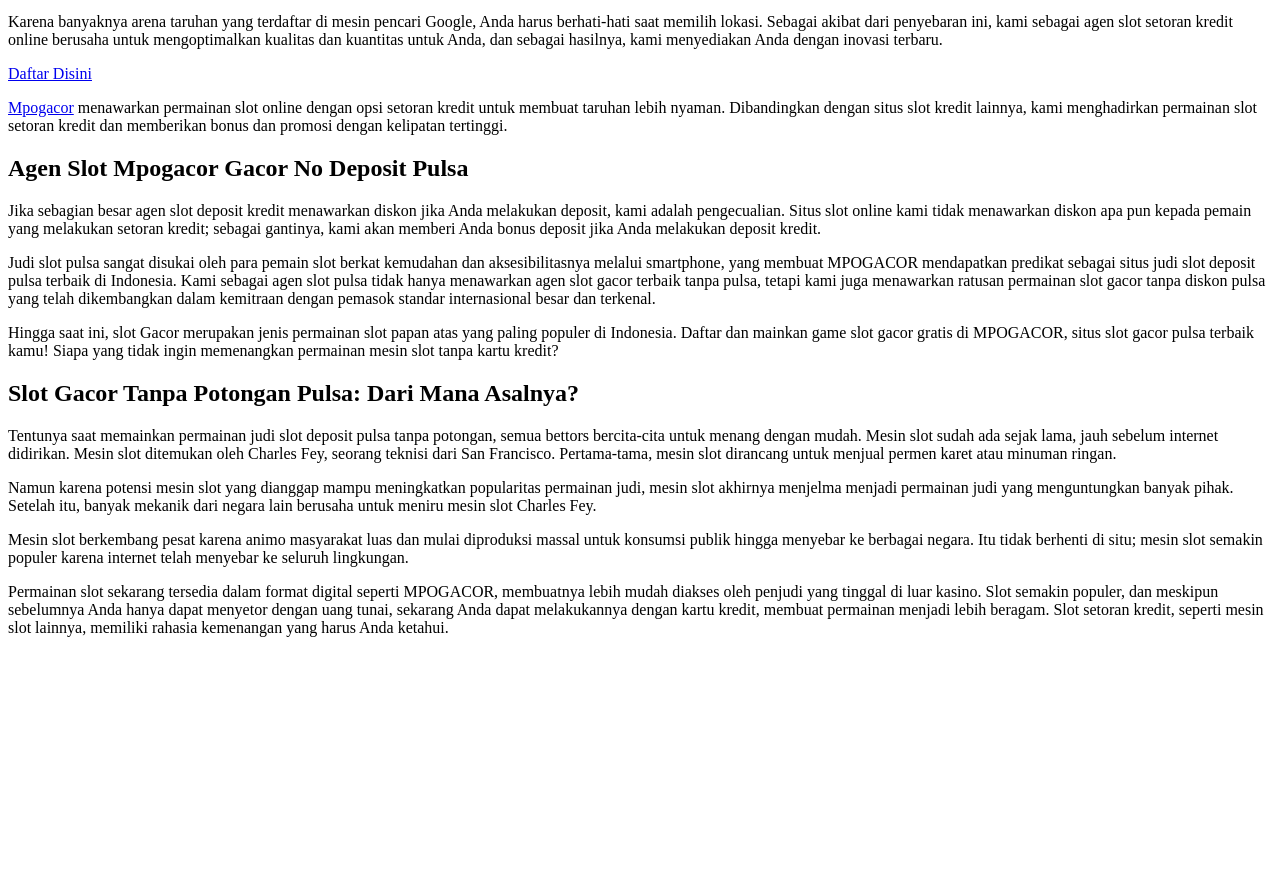
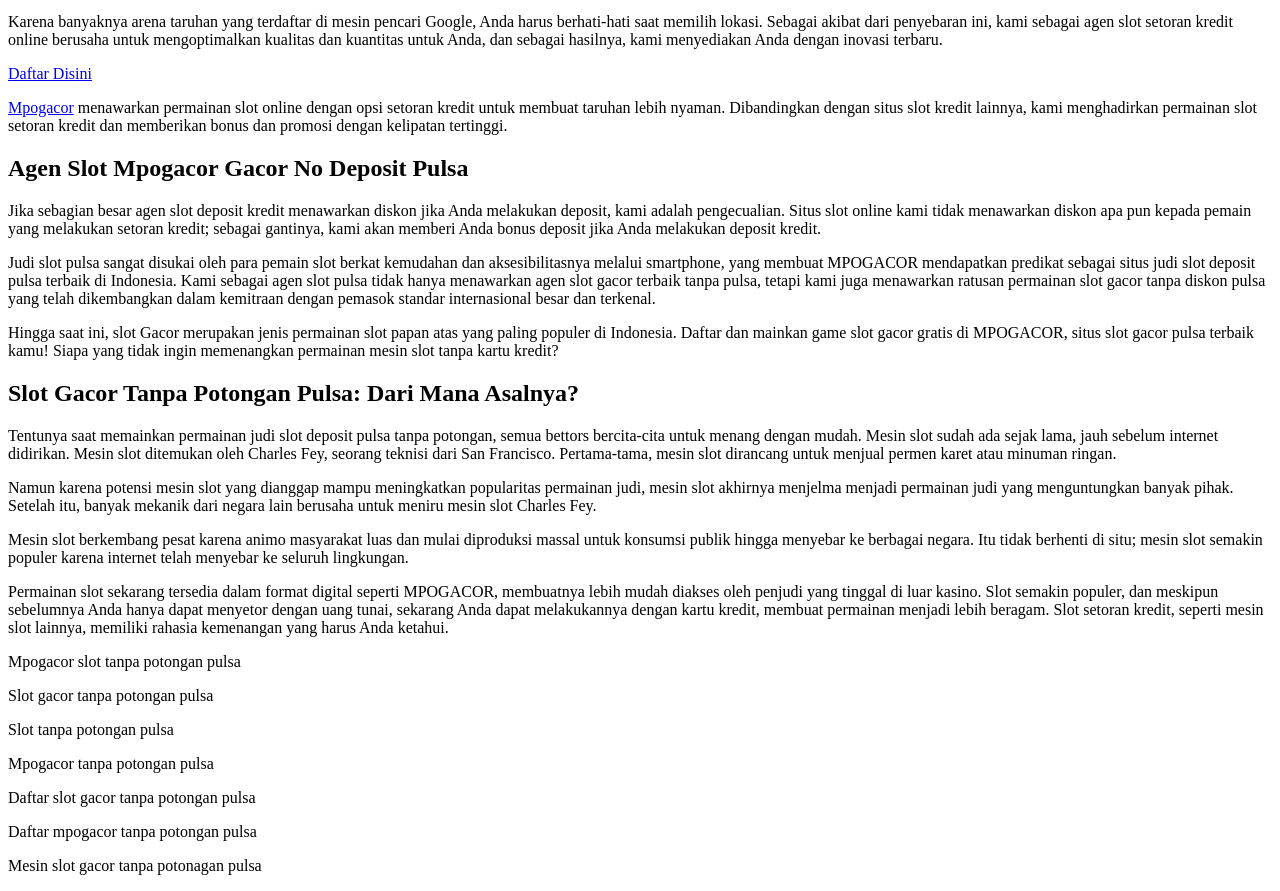
Before and after one commit to orico01/blog, a plain HTML site: page index.html in a window 1280 px wide. Shown: the part 137-1028 px from the top of the page. Before the commit the page ends 800 px from the top, so only its background shows below. Drawn offline with Linux system fonts and the light colour scheme.

Commit message:
Update index.html

```diff
--- a/index.html
+++ b/index.html
@@ -32,5 +32,18 @@
 <p>Mesin slot berkembang pesat karena animo masyarakat luas dan mulai diproduksi massal untuk konsumsi publik hingga menyebar ke berbagai negara. Itu tidak berhenti di situ; mesin slot semakin populer karena internet telah menyebar ke seluruh lingkungan.</p>
 
 <p>Permainan slot sekarang tersedia dalam format digital seperti MPOGACOR, membuatnya lebih mudah diakses oleh penjudi yang tinggal di luar kasino. Slot semakin populer, dan meskipun sebelumnya Anda hanya dapat menyetor dengan uang tunai, sekarang Anda dapat melakukannya dengan kartu kredit, membuat permainan menjadi lebih beragam. Slot setoran kredit, seperti mesin slot lainnya, memiliki rahasia kemenangan yang harus Anda ketahui.</p>
+                                                                                                                          <p>Mpogacor slot tanpa potongan pulsa</p>
+
+<p>Slot gacor tanpa potongan pulsa</p>
+
+<p>Slot tanpa potongan pulsa</p>
+
+<p>Mpogacor tanpa potongan pulsa</p>
+
+<p>Daftar slot gacor tanpa potongan pulsa</p>
+
+<p>Daftar mpogacor tanpa potongan pulsa</p>
+
+<p>Mesin slot gacor tanpa potonagan pulsa</p>
   </body>
 </html>
```
